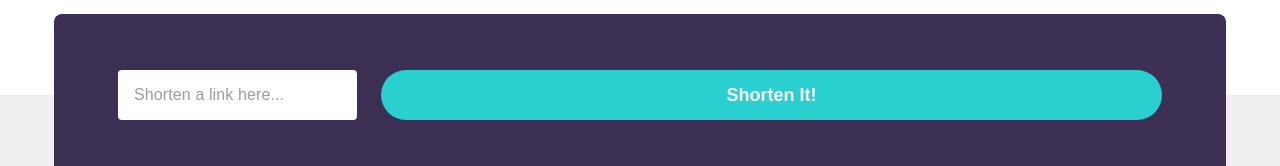
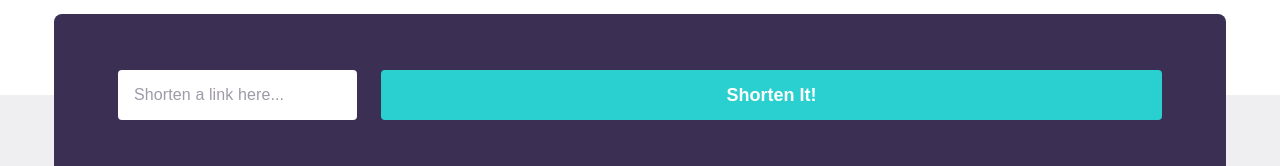
Before and after one commit to abizmo/url-shortening-api-landing-page, a React (Vite) app: page / in a window 1280 px wide. Shown: the part 716-882 px from the top of the page. Built offline with nearby package versions, Linux system fonts and the light colour scheme.

Commit message:
feat(Link): add shape variant

```diff
--- a/src/App.tsx
+++ b/src/App.tsx
@@ -88,7 +88,7 @@ function App(): JSX.Element {
                 className='rounded p-4 placeholder-neutral-grayish-violet text-md tracking-wide'
               />
               {/* TODO: feat square button */}
-              <Link href='/' variant='primary' size='full'>
+              <Link href='/' variant='primary' size='full' shape='square'>
                 Shorten It!
               </Link>
             </div>
--- a/src/components/Link.tsx
+++ b/src/components/Link.tsx
@@ -5,8 +5,7 @@ const link = cva('block text-center font-bold', {
   variants: {
     variant: {
       text: 'lg:hover:text-neutral-dark-violet',
-      primary:
-        'bg-primary-cyan text-neutral-white rounded-full lg:hover:bg-opacity-70',
+      primary: 'bg-primary-cyan text-neutral-white lg:hover:bg-opacity-70',
     },
     size: {
       small: 'w-fit py-3 px-6',
@@ -14,10 +13,15 @@ const link = cva('block text-center font-bold', {
       normal: 'w-fit py-2',
       full: 'w-full py-4',
     },
+    shape: {
+      square: 'rounded',
+      rounded: 'rounded-full',
+    },
   },
   defaultVariants: {
     variant: 'text',
     size: 'normal',
+    shape: 'rounded',
   },
 });
 
@@ -25,9 +29,15 @@ interface LinkProps
   extends LinkHTMLAttributes<HTMLAnchorElement>,
     VariantProps<typeof link> {}
 
-function Link({ variant, size, className, ...props }: LinkProps): JSX.Element {
+function Link({
+  variant,
+  size,
+  shape,
+  className,
+  ...props
+}: LinkProps): JSX.Element {
   return (
-    <a className={link({ variant, size, className })} {...props}>
+    <a className={link({ variant, size, shape, className })} {...props}>
       {props.children}
     </a>
   );
```
